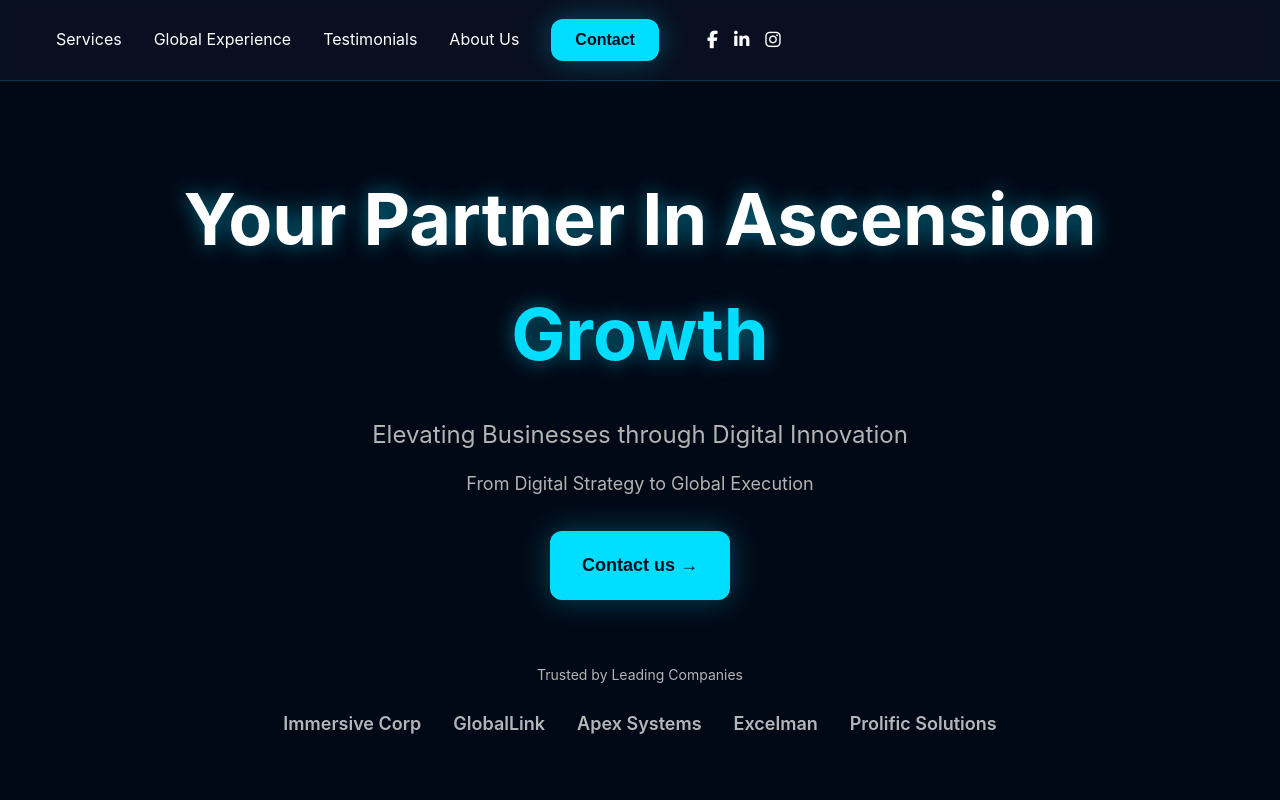
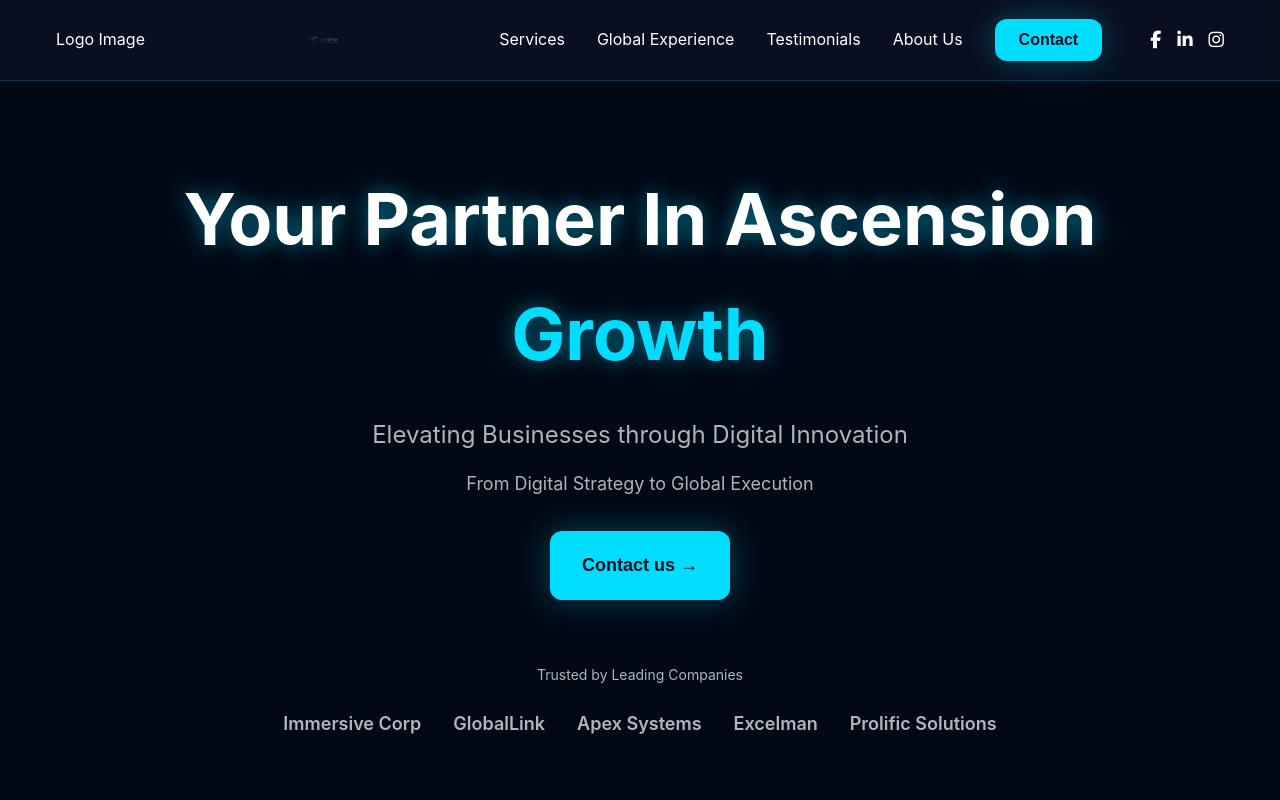
Before and after one commit to hunainjunaid7/Hustle-Flow-Digital, a plain HTML site: page index.html in a window 1280 px wide. Shown: the top 800 px of the page. Drawn offline with nearby package versions, Linux system fonts and the light colour scheme.

Commit message:
logo update

```diff
--- a/index.html
+++ b/index.html
@@ -25,10 +25,10 @@
 <nav>
   <div class="container">
     <div class="nav-content">
-      <!-- Logo Image
+      Logo Image
       <div class="logo">
-        <img src="" alt="HustleFlow Digital Logo" class="logo-img">
-      </div> -->
+        <img src="logo.png" alt="HustleFlow Digital Logo" class="logo-img">
+      </div>
 
       <!-- Navigation Links -->
       <div class="nav-links desktop">
```
Also changed, not shown: logo.png (added).
